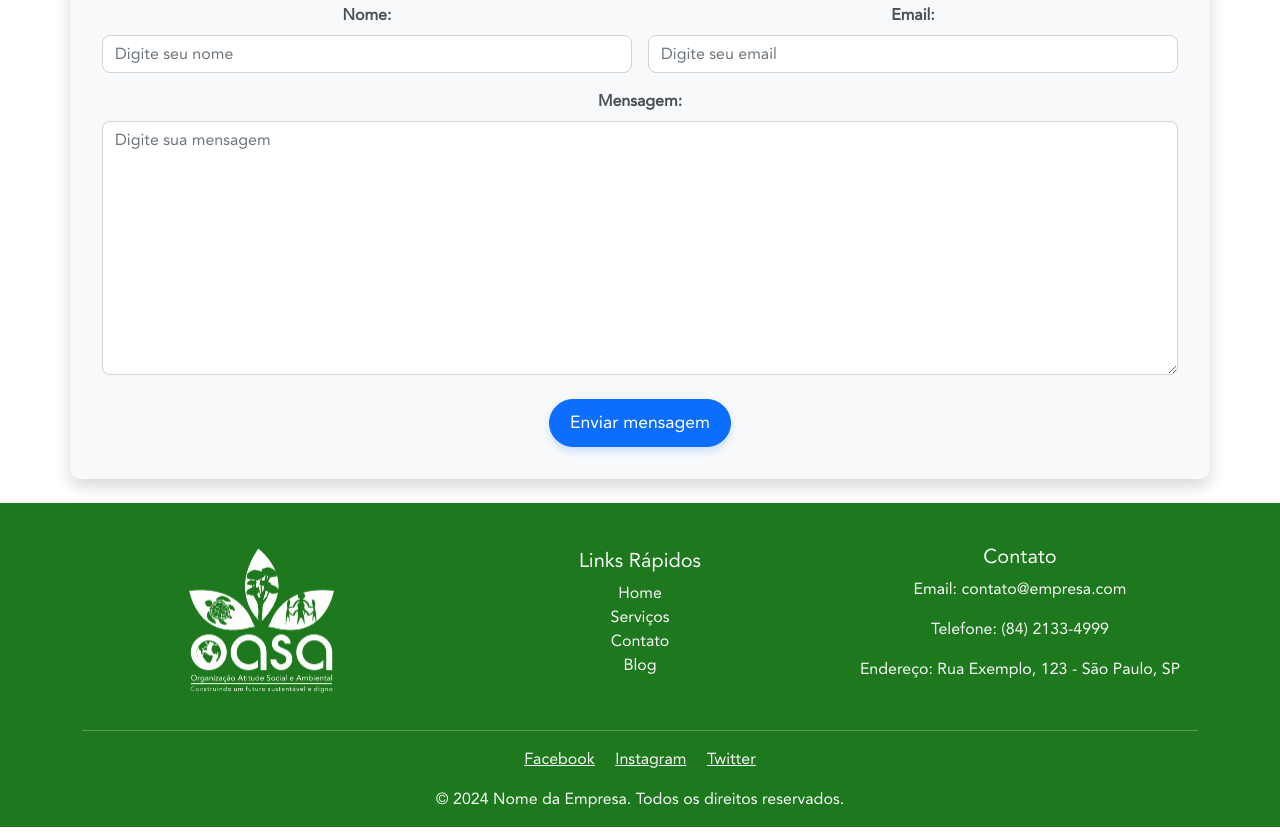
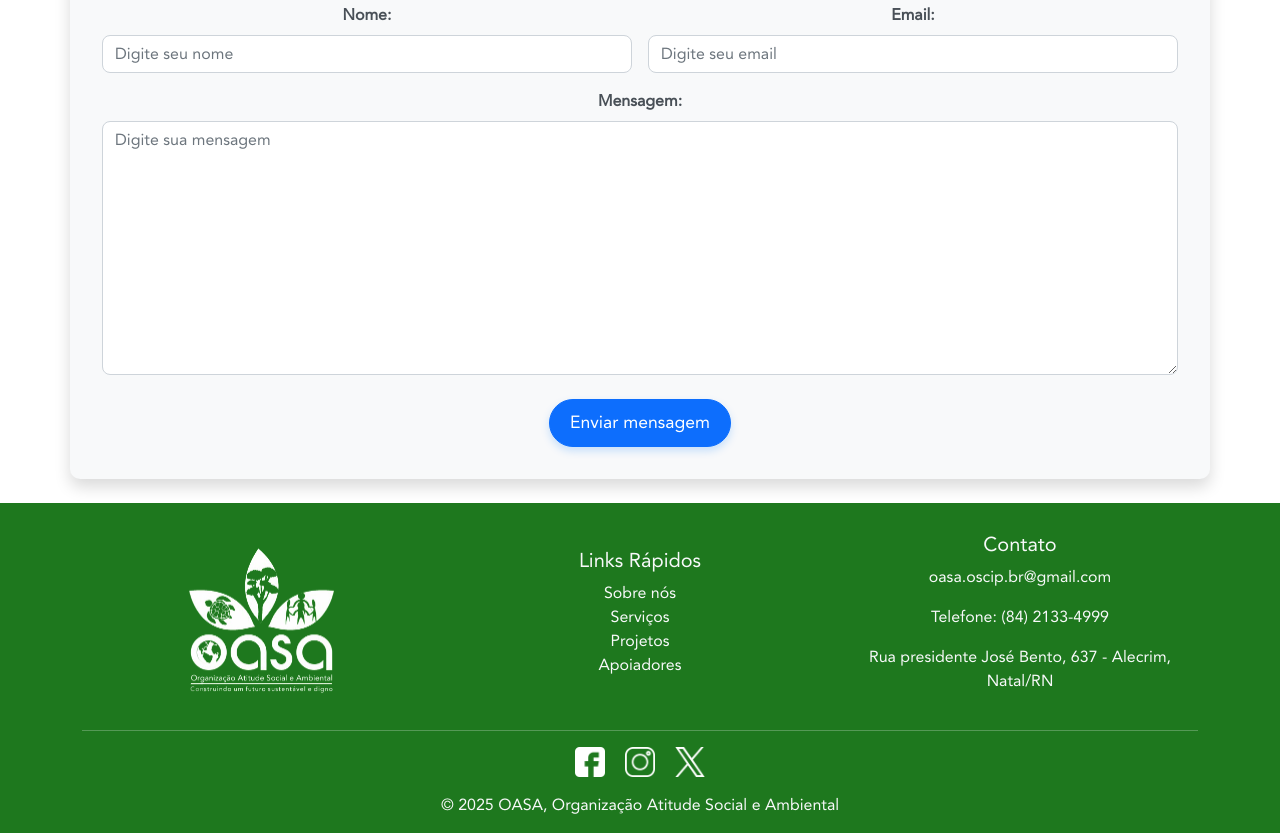
Before and after one commit to setebos07/oasaSite, a website: page OasaSite/oasaContato.html in a window 1280 px wide. Shown: the part 439-1272 px from the top of the page. Drawn offline with nearby package versions, Linux system fonts and the light colour scheme.

Commit message:
Update oasaContato.html

```diff
--- a/OasaSite/oasaContato.html
+++ b/OasaSite/oasaContato.html
@@ -104,7 +104,7 @@
 
   </section>
 
-  <footer class="text-light pt-4" style="background-color: rgb(30, 120, 30);">
+   <footer class="text-light pt-4" style="background-color: rgb(30, 120, 30);">
     <div class="container">
       <div class="row" style="display: flex; align-items: center;">
         <!-- Coluna 1 - Sobre -->
@@ -116,19 +116,19 @@
         <div class="col-md-4">
           <h5>Links Rápidos</h5>
           <ul class="list-unstyled">
-            <li><a href="#" class="text-light text-decoration-none">Home</a></li>
+            <li><a href="./oasa.html" class="text-light text-decoration-none">Sobre nós</a></li>
             <li><a href="#" class="text-light text-decoration-none">Serviços</a></li>
-            <li><a href="#" class="text-light text-decoration-none">Contato</a></li>
-            <li><a href="#" class="text-light text-decoration-none">Blog</a></li>
+            <li><a href="#" class="text-light text-decoration-none">Projetos</a></li>
+            <li><a href="#" class="text-light text-decoration-none">Apoiadores</a></li>
           </ul>
         </div>
 
         <!-- Coluna 3 - Contato -->
         <div class="col-md-4">
           <h5>Contato</h5>
-          <p>Email: contato@empresa.com</p>
+          <p>oasa.oscip.br@gmail.com</p>
           <p>Telefone: (84) 2133-4999</p>
-          <p>Endereço: Rua Exemplo, 123 - São Paulo, SP</p>
+          <p>Rua presidente José Bento, 637 - Alecrim, Natal/RN</p>
         </div>
       </div>
 
@@ -136,13 +136,17 @@
 
       <!-- Redes Sociais -->
       <div class="text-center">
-        <a href="#" class="text-light me-3"><i class="bi bi-facebook"></i> Facebook</a>
-        <a href="#" class="text-light me-3"><i class="bi bi-instagram"></i> Instagram</a>
-        <a href="#" class="text-light"><i class="bi bi-twitter"></i> Twitter</a>
+        <a href="#" class="text-light me-3"><i class="bi bi-facebook"></i> <img src="./img/facebook.png" alt="facebook"
+            style="max-width: 30px;"></a>
+        <a href="https://www.instagram.com/oasa.osc?utm_source=ig_web_button_share_sheet&igsh=ZDNlZDc0MzIxNw=="
+          class="text-light me-3"><i class="bi bi-instagram"></i> <img src="./img/instagram.png" alt="instagram"
+            style="max-width: 30px;"></a>
+        <a href="#" class="text-light"><i class="bi bi-twitter"></i> <img src="./img/twitter.png" alt="Conta do X"
+            style="max-width: 30px;"></a>
       </div>
 
       <div class="text-center py-3">
-        <p class="mb-0">&copy; 2024 Nome da Empresa. Todos os direitos reservados.</p>
+        <p class="mb-0">&copy; 2025 OASA, Organização Atitude Social e Ambiental</p>
       </div>
     </div>
   </footer>
```
